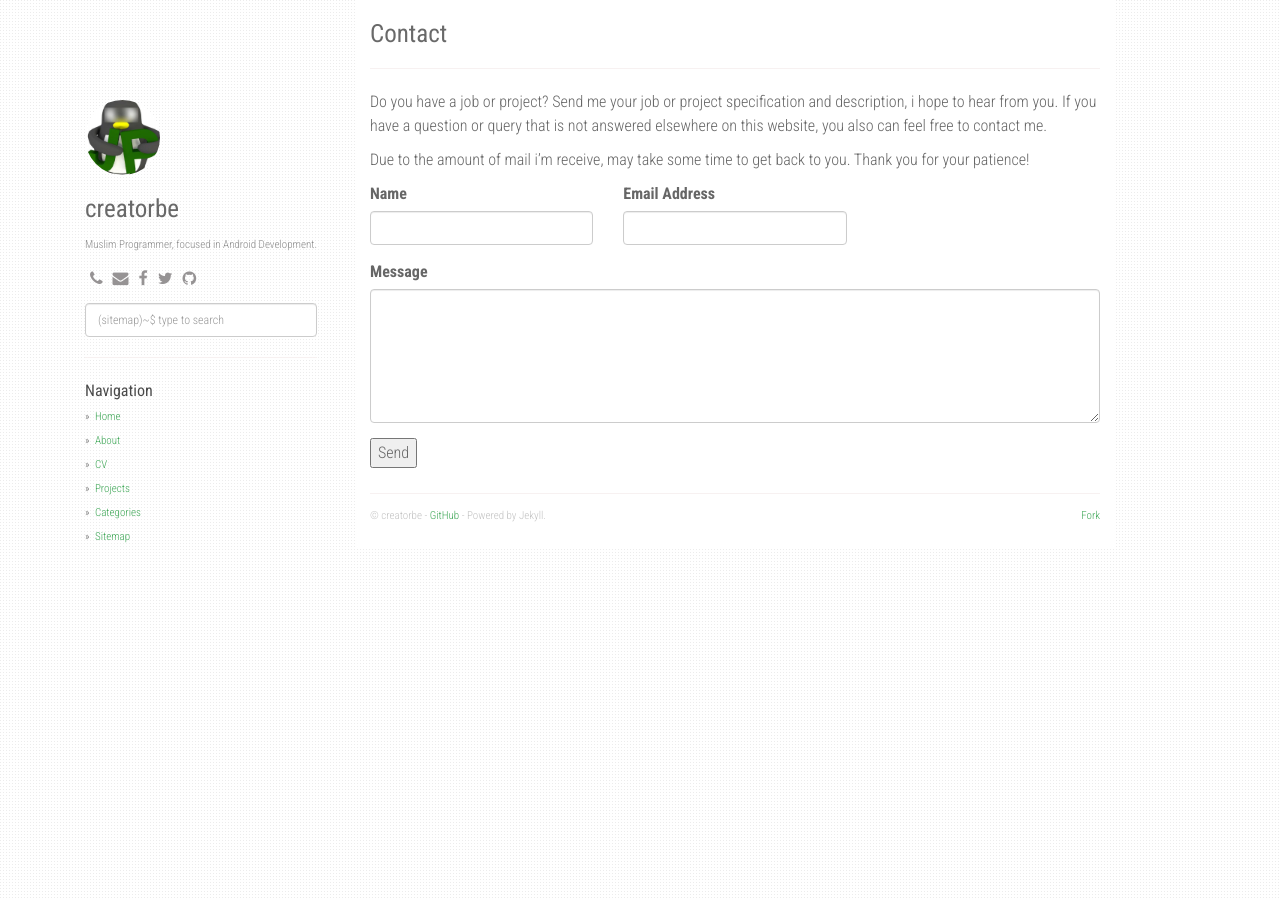
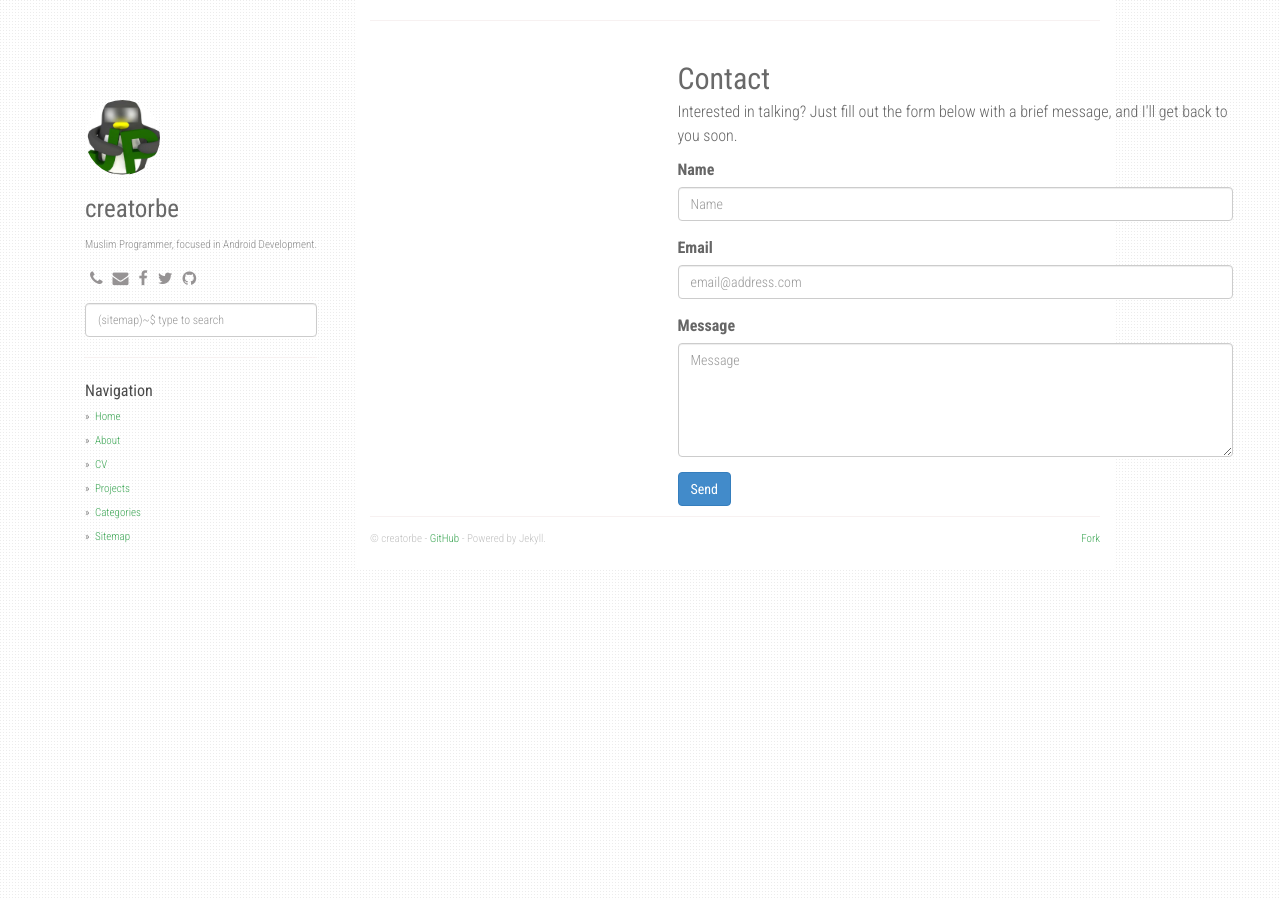
Before and after one commit to creatorbe/creatorbe.github.io, a Jekyll site: the page built from contact.md, in a window 1280 px wide. Built offline with Jekyll 4.4.1, drawn with Linux system fonts in a browser that asks for light colours; nearby versions of some CDN libraries; our own code applies the rules of GitHub Pages for plain Markdown files.

Commit message:
reformat contact form and add custom js

```diff
--- a/contact.md
+++ b/contact.md
@@ -1,4 +1,4 @@
----
+<!-- ---
 layout: page
 title: Contact
 permalink: /contact/
@@ -37,3 +37,50 @@ Due to the amount of mail i'm receive, may take some time to get back to you. Th
     var contactform =  document.getElementById('contactform');
     contactform.setAttribute('action', '//formspree.io/' + 'creatorb45' + '@' + 'gmail' + '.' + 'com');
 </script>
+
+ -->
+ <section id="contact">
+  <div class="container">
+    <div class="row">
+      <div class="col-lg-12 col-lg-offset-3">
+        <h2>Contact</h2>
+      </div>
+    </div>
+
+<div class="row">
+      <div class="col-lg-6 col-lg-offset-3">
+        <p>Interested in talking? Just fill out the form below with a brief message, and I'll get back to you soon.</p>
+
+        <!-- Hidden message to show if contact is successful. -->
+        <div id="submit-success" class="alert alert-success alert-dismissible collapse" role="alert">
+          <button type="button" class="close" data-dismiss="alert" aria-label="Close"><span aria-hidden="true">&times;</span></button>
+          Message received! I'll be in touch.
+        </div>
+
+        <!-- Hidden message to show if user encounters errors. -->
+        <div id="submit-errors" class="alert alert-danger alert-dismissible collapse" role="alert">
+          <button type="button" class="close" data-dismiss="alert" aria-label="Close"><span aria-hidden="true">&times;</span></button>
+          It looks like there was an error submitting the form. Please try again later.
+        </div>
+
+        <!-- Formspree-powered contact form -->
+        <form id="contact-form" class="form" action="/">
+          <div class="form-group">
+            <label for="name">Name</label>
+            <input class="form-control" type="text" name="name" required placeholder="Name">
+          </div>
+          <div class="form-group">
+            <label for="email">Email</label>
+            <input class="form-control" type="email" name="_replyto" required placeholder="email@address.com">
+          </div>
+          <div class="form-group">
+            <label for="message">Message</label>
+            <textarea class="form-control" name="message" placeholder="Message" required rows="5"></textarea>
+          </div>
+          <input class="btn btn-primary" type="submit" value="Send">
+        </form>
+
+      </div>
+    </div>
+  </div>
+</section>
```
Also changed, not shown: static/js/custom.js (added, +57 -0 lines).
